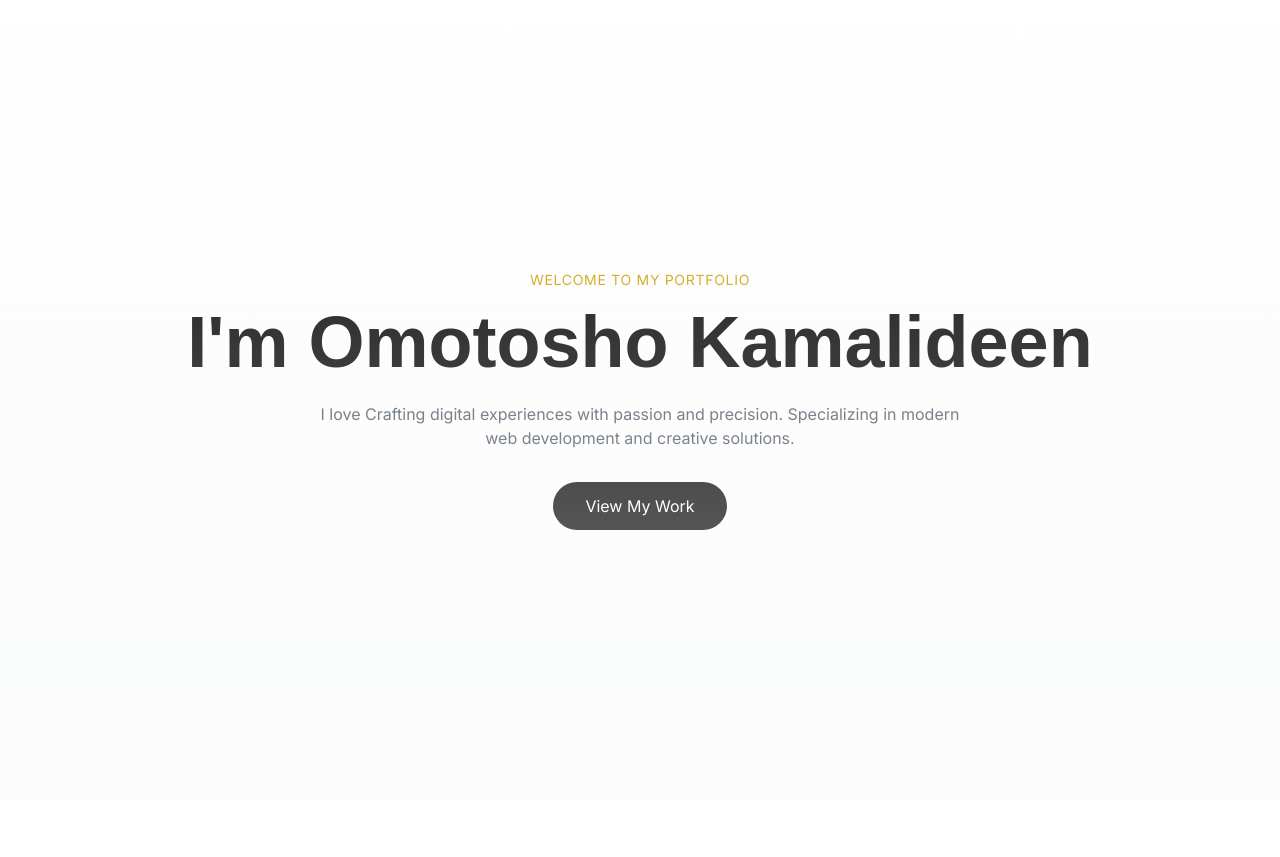
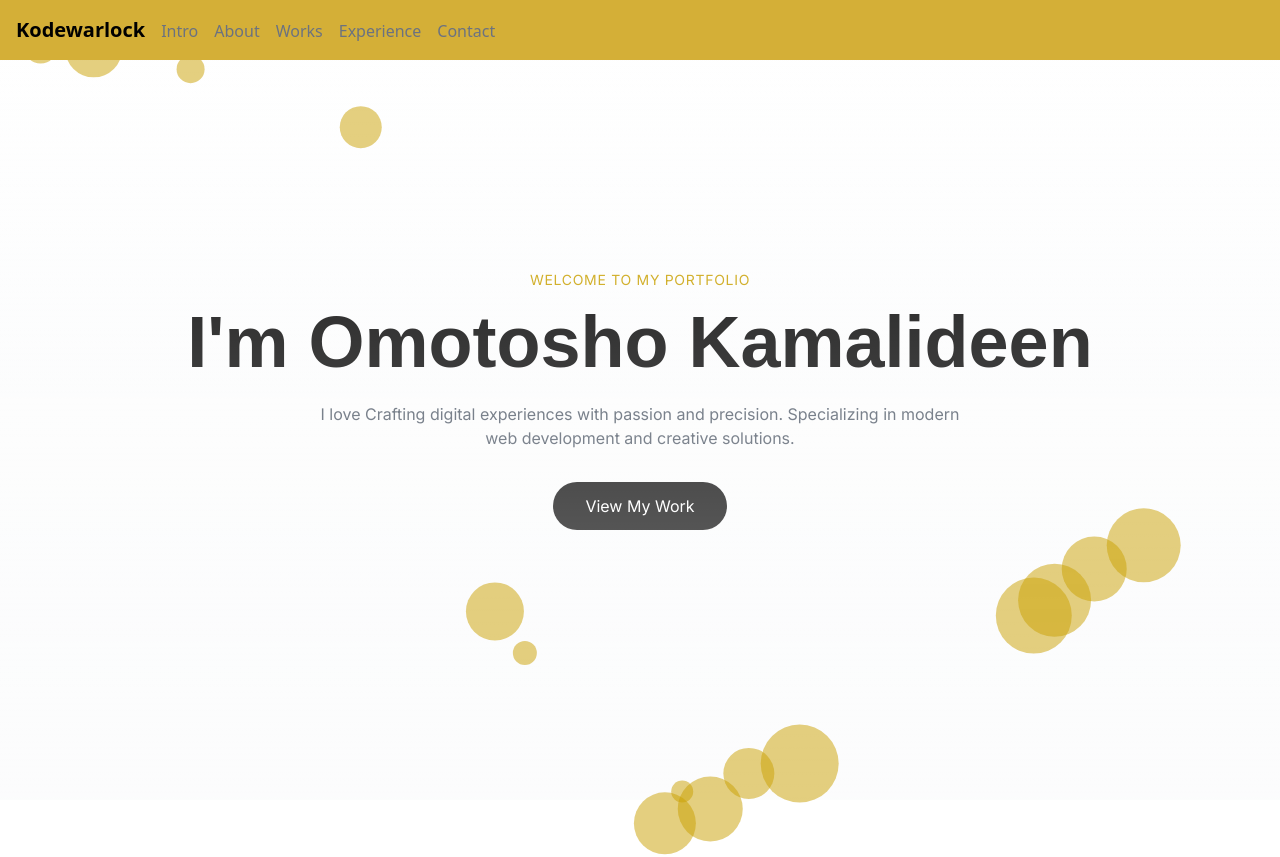
Before and after one commit to Dapious99/omotosho-kamalideen, a Next.js app: page / in a window 1280 px wide. Shown: the top 857 px of the page. Built offline with nearby package versions, Linux system fonts and the light colour scheme.

Commit message:
added animation on the display

```diff
--- a/src/app/page.tsx
+++ b/src/app/page.tsx
@@ -1,15 +1,129 @@
+// import About from "@/components/About";
+// import Experience from "@/components/Experience";
+// import Hero from "@/components/Hero";
+// import Projects from "@/components/Projects";
+// import { currentYear } from "@/utils";
+// import Link from "next/link";
+
+// export default function Home() {
+//   return (
+//     <div className="bg-white relative">
+//       <div className="absolute top-1/2 size-10 bg-[#C9A000] rounded-full "></div>
+//       <div className="absolute top-1/2 right-2 size-10 border border-[#D4AF37] rounded-full "></div>
+//       <nav className="fixed w-full z-40 bg-[#D4AF37] p-4">
+//         <div className="container mx-auto">
+//           <a href="#" className="text-xl font-bold">
+//             Kodewarlock
+//           </a>
+//           <a href="#" className="ml-4 text-gray-500 hover:text-gray-600">
+//             Intro
+//           </a>
+//           <a href="#" className="ml-4 text-gray-500 hover:text-gray-600">
+//             About
+//           </a>
+//           <a href="#" className="ml-4 text-gray-500 hover:text-gray-600">
+//             Works
+//           </a>
+//           <a href="#" className="ml-4 text-gray-500 hover:text-gray-600">
+//             Experience
+//           </a>
+//           <a href="#" className="ml-4 text-gray-500 hover:text-gray-600">
+//             Contact
+//           </a>
+//         </div>
+//       </nav>
+//       <Hero />
+//       <About />
+//       <Projects />
+//       <Experience />
+//       <footer className="text-[#C9A000] container mx-auto px-4 py-2 border-t border-t-[#C9A000]">
+//         &#169; Copyright {currentYear} | Kodewarlock
+//       </footer>
+//     </div>
+//   );
+// }
+
+"use client";
+
+import { motion } from "framer-motion";
 import About from "@/components/About";
 import Experience from "@/components/Experience";
 import Hero from "@/components/Hero";
 import Projects from "@/components/Projects";
 import { currentYear } from "@/utils";
 
+const FloatingCircles = () => {
+  const circles = Array.from({ length: 15 }); // Generate 10 circles
+
+  return (
+    <>
+      {circles.map((_, index) => {
+        // Generate random positions and sizes
+        const size = Math.random() * 60 + 20; // Between 20px and 80px
+        const xStart = Math.random() * 100 + "vw";
+        const yStart = Math.random() * 100 + "vh";
+
+        return (
+          <motion.div
+            key={index}
+            className="absolute bg-[#C9A000] z-40 rounded-full opacity-50"
+            style={{
+              width: size,
+              height: size,
+            }}
+            initial={{
+              x: xStart,
+              y: yStart,
+            }}
+            animate={{
+              x: ["0vw", "100vw", "50vw", "0vw"],
+              y: ["0vh", "50vh", "100vh", "0vh"],
+            }}
+            transition={{
+              duration: Math.random() * 10 + 5, // 5s to 15s random duration
+              repeat: Infinity,
+              ease: "linear",
+            }}
+          />
+        );
+      })}
+    </>
+  );
+};
+
 export default function Home() {
   return (
-    <div className="bg-white ">
+    <div className="bg-white relative overflow-hidden">
+      <FloatingCircles />
+
+      <nav className="fixed w-full z-40 bg-[#D4AF37] p-4">
+        <div className="container mx-auto">
+          <a href="#" className="text-xl font-bold">
+            Kodewarlock
+          </a>
+          <a href="#" className="ml-4 text-gray-500 hover:text-gray-600">
+            Intro
+          </a>
+          <a href="#" className="ml-4 text-gray-500 hover:text-gray-600">
+            About
+          </a>
+          <a href="#" className="ml-4 text-gray-500 hover:text-gray-600">
+            Works
+          </a>
+          <a href="#" className="ml-4 text-gray-500 hover:text-gray-600">
+            Experience
+          </a>
+          <a href="#" className="ml-4 text-gray-500 hover:text-gray-600">
+            Contact
+          </a>
+        </div>
+      </nav>
+
       <Hero />
       <About />
+      <FloatingCircles />
       <Projects />
+      <FloatingCircles />
       <Experience />
       <footer className="text-[#C9A000] container mx-auto px-4 py-2 border-t border-t-[#C9A000]">
         &#169; Copyright {currentYear} | Kodewarlock
--- a/src/components/About.tsx
+++ b/src/components/About.tsx
@@ -34,12 +34,13 @@ const About = () => {
                 icon: <Code className="w-8 h-8 mb-4 text-[#C9A000]" />,
                 title: "Expertise",
                 description:
-                  "Specialized in React, React Native, and TypeScript",
+                  "Specialized in React/Nextjs, JavaScript, TypeScript, Git and Github, React Native, Angular, Tailwind CSS, Redux, React Query and more...",
               },
               {
                 icon: <Globe className="w-8 h-8 mb-4 text-[#D4AF37]" />,
                 title: "Focus",
-                description: "Building scalable and performant applications",
+                description:
+                  "Building scalable, aesthetic and performant applications",
               },
             ].map((item, index) => (
               <motion.div
```
